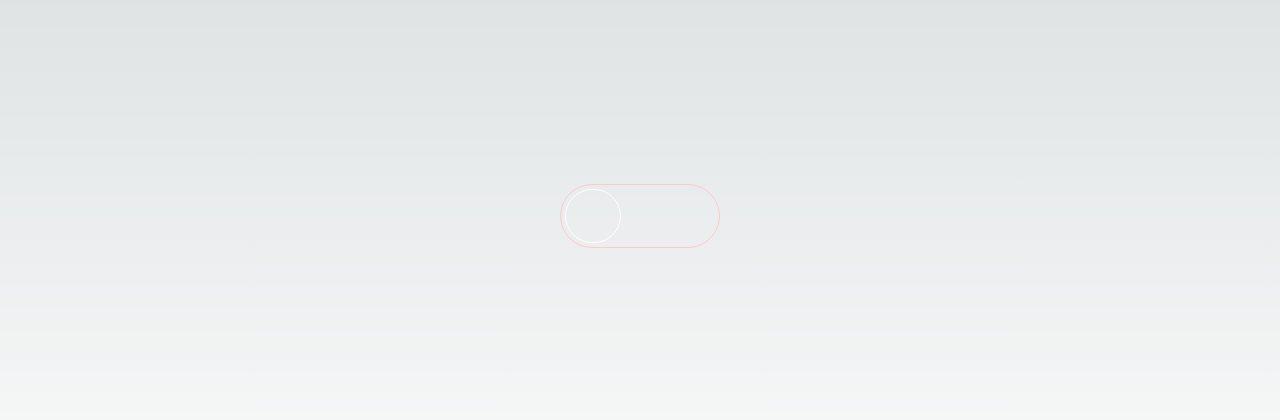
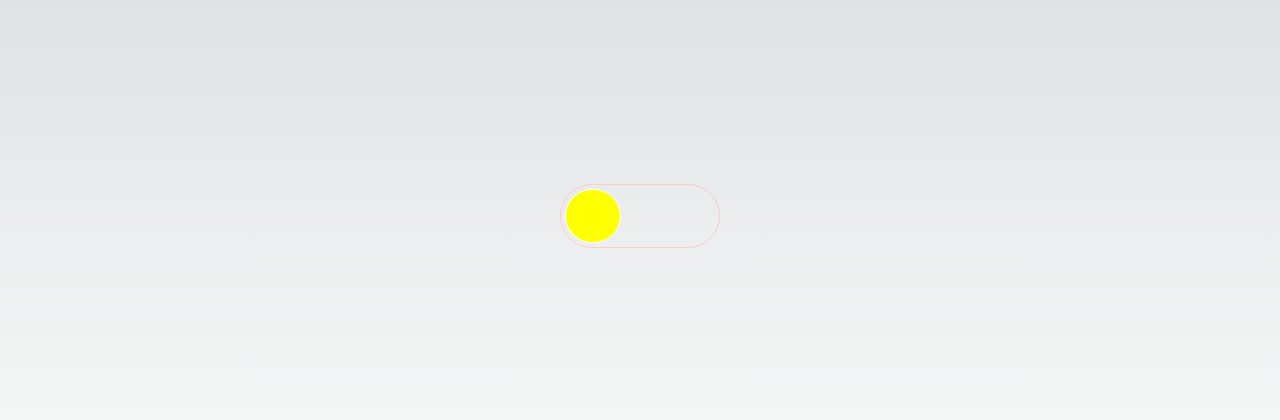
Before and after one commit to unnati2000/daily-frontend, a Next.js app: page /toggle in a window 1280 px wide. Shown: the part 184-604 px from the top of the page. Built offline with nearby package versions, Linux system fonts and the light colour scheme.

Commit message:
add moon rotate animation

```diff
--- a/app/toggle/page.tsx
+++ b/app/toggle/page.tsx
@@ -4,8 +4,18 @@ import { useState } from "react";
 
 import { motion } from "framer-motion";
 
+import { WiMoonWaningCrescent4 } from "react-icons/wi";
+
+import { useMotionValue, useMotionValueEvent } from "framer-motion";
+
 const Toggle = () => {
   const [toggle, setToggle] = useState(false);
+
+  const x = useMotionValue(0);
+
+  useMotionValueEvent(x, "change", (latest) => {
+    console.log("x changed to", latest);
+  });
 
   return (
     <div className="flex flex-col h-screen w-screen justify-center items-center">
@@ -14,15 +24,24 @@ const Toggle = () => {
         className="border border-red-200 h-16 p-1 rounded-full cursor-pointer w-40 flex flex-col justify-center"
       >
         <motion.div
+          style={{
+            x,
+            background: x.get() <= 45 ? "yellow" : "transparent",
+            transition: "background ease-in-out 1s",
+          }}
           animate={{
             x: toggle ? 96 : 0,
+            rotate: toggle ? 360 : 0,
+
             transition: {
-              duration: 0.5,
+              duration: 1,
               ease: "easeInOut",
             },
           }}
-          className="h-14 w-14 rounded-full border border-white"
-        ></motion.div>
+          className="h-14 w-14 rounded-full border flex items-center justify-start border-white"
+        >
+          {x.get() >= 45 ? <WiMoonWaningCrescent4 size={96} /> : null}
+        </motion.div>
       </div>
     </div>
   );
--- a/package.json
+++ b/package.json
@@ -12,7 +12,8 @@
     "framer-motion": "^11.1.9",
     "next": "14.2.3",
     "react": "^18",
-    "react-dom": "^18"
+    "react-dom": "^18",
+    "react-icons": "^5.2.1"
   },
   "devDependencies": {
     "@types/node": "^20",
```
Also changed, not shown: 1 other file (tests, documents, lock files or other folders).
